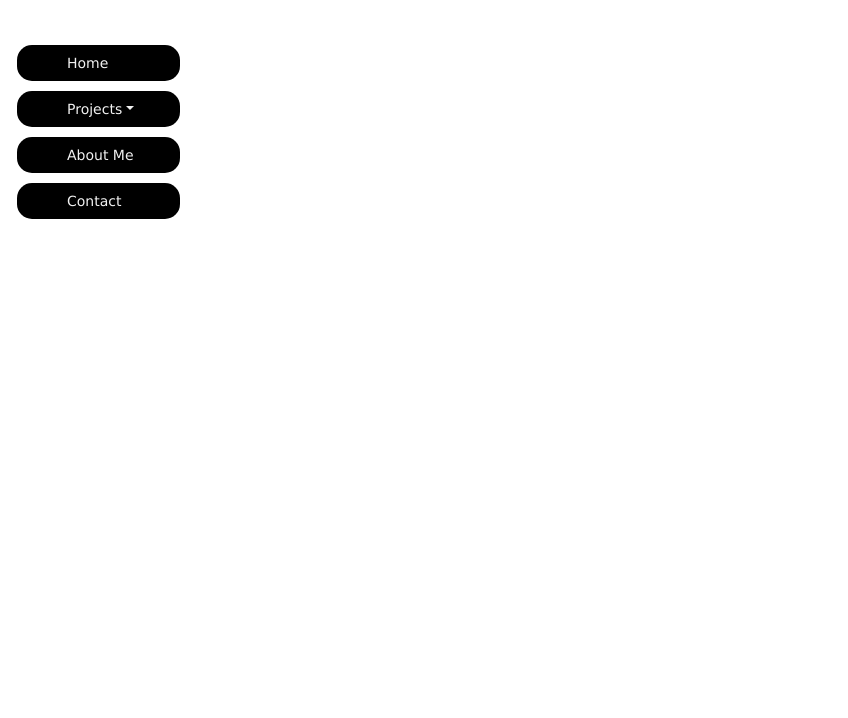
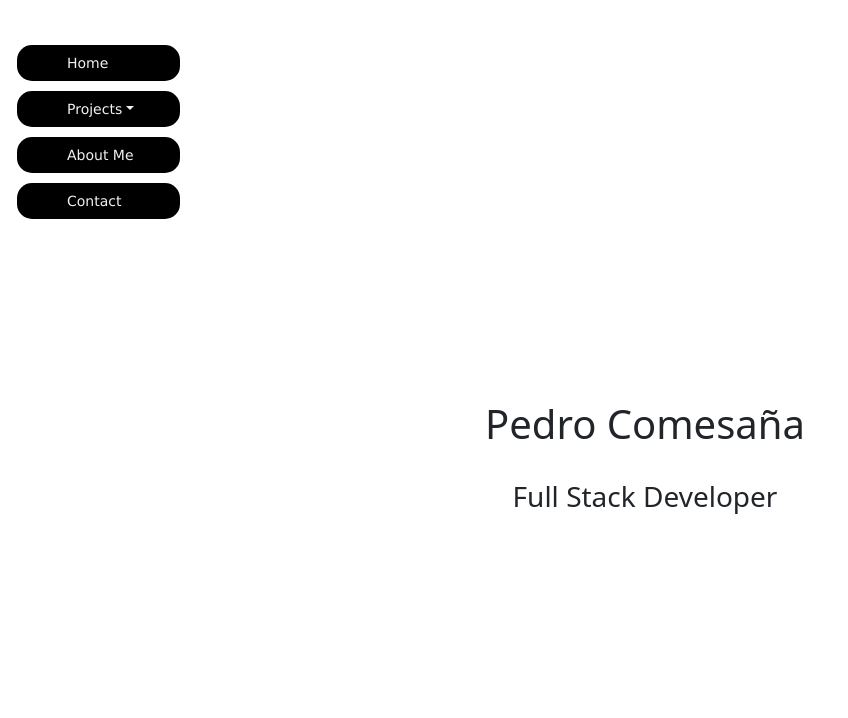
Before and after one commit to PedroSWO/portfolioPedro, a plain HTML site: page index.html in a window 1280 px wide. Shown: the top 718 px of the page, without its empty margins (0-848 px from the left). Drawn offline with nearby package versions, Linux system fonts and the light colour scheme.

Commit message:
mimor changes

```diff
--- a/index.html
+++ b/index.html
@@ -31,8 +31,11 @@
         </ul>
     </navbar>
 
-    <!-- Banner section-->
-
+    <!-- Main section-->
+    <div class="main">
+       <h1>Pedro Comesaña</h1><br>
+       <h3>Full Stack Developer</h3>
+    </div>
 
     <!--Footer section-->
     <div id="footer">
--- a/resources/css/index.css
+++ b/resources/css/index.css
@@ -32,10 +32,18 @@
     background:red;
    }
 
+/* Portada */
+.main {
+    padding-top: 400px;
+    padding-left: 10px;
+    text-align: center;
+
+}
+
 /* Bottom theme */
 .darktheme {
     display: inline;
-    padding-left: 1775px;
+    padding-left: 1525px;
 }
 .oscuro{
     background-color: black;
```
